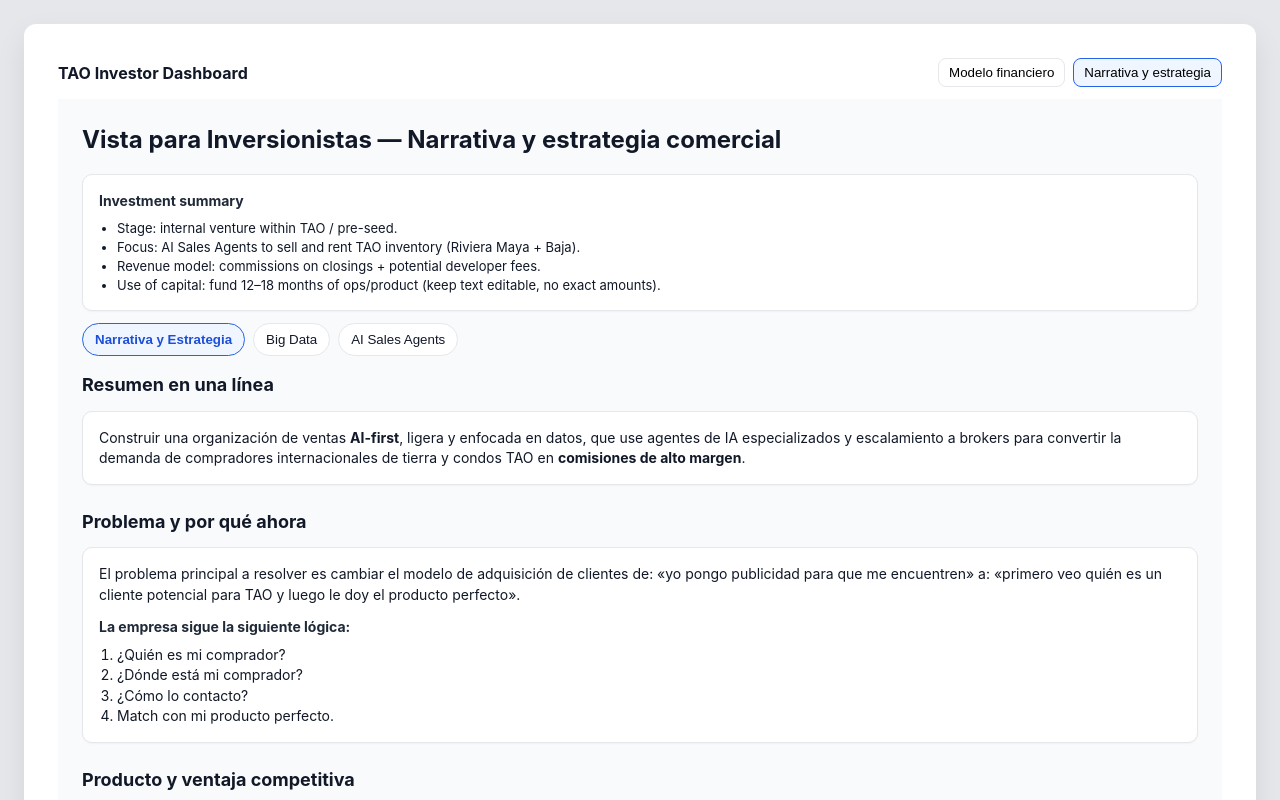
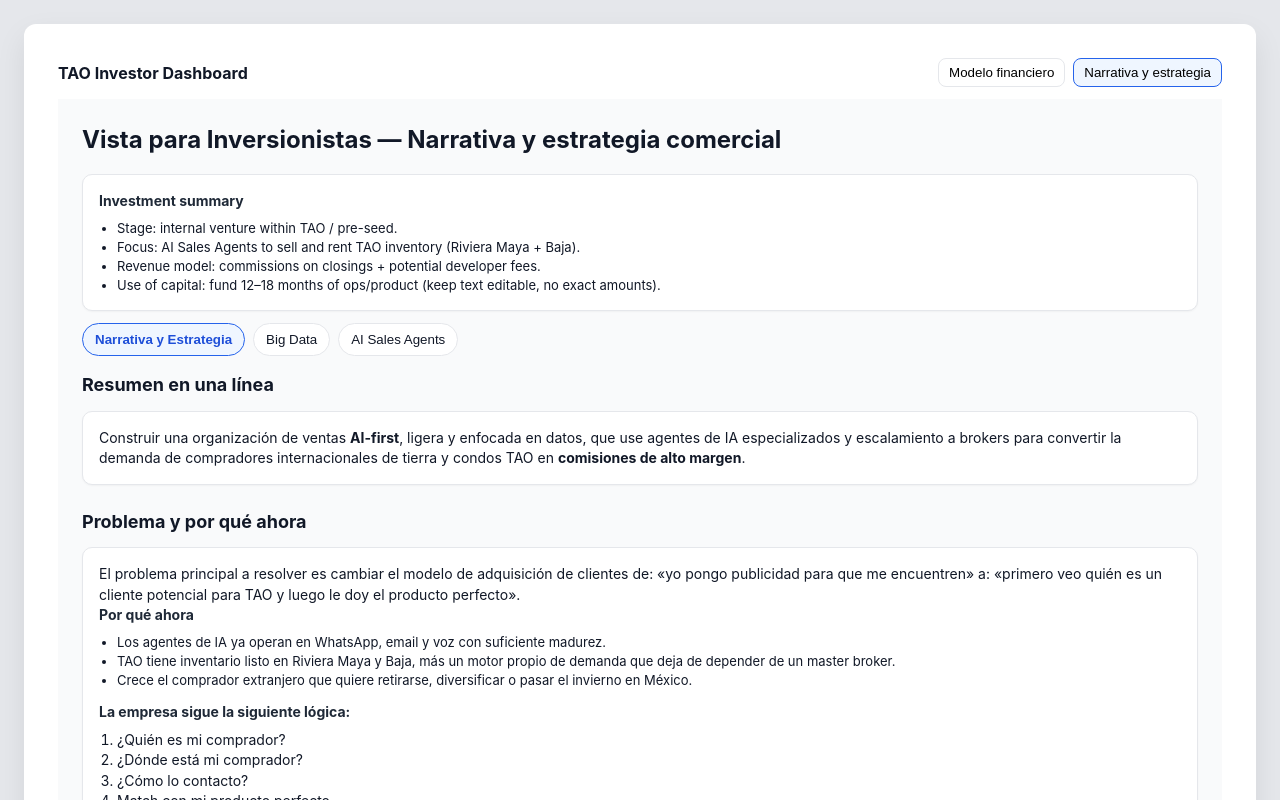
Before and after one commit to Tao2025-code/tao-ai-sales-agent, a React (Vite) app in the folder tao-ai-sales-agents/: page / in a window 1280 px wide. Both pictures are taken after a click on the button "Narrativa y estrategia". Shown: the top 800 px of the page. Built offline with nearby package versions, Linux system fonts and the light colour scheme.

Commit message:
Add narrative timing and risks details

```diff
--- a/tao-ai-sales-agents/src/TaoDashboard.tsx
+++ b/tao-ai-sales-agents/src/TaoDashboard.tsx
@@ -1231,6 +1231,18 @@
                 «yo pongo publicidad para que me encuentren» a: «primero veo quién es un cliente
                 potencial para TAO y luego le doy el producto perfecto».
               </p>
+              <h3 style={styles.h3}>Por qué ahora</h3>
+              <ul style={styles.ul}>
+                <li>Los agentes de IA ya operan en WhatsApp, email y voz con suficiente madurez.</li>
+                <li>
+                  TAO tiene inventario listo en Riviera Maya y Baja, más un motor propio de demanda que
+                  deja de depender de un master broker.
+                </li>
+                <li>
+                  Crece el comprador extranjero que quiere retirarse, diversificar o pasar el invierno en
+                  México.
+                </li>
+              </ul>
               <h4 style={{ ...styles.h3, marginTop: 12 }}>La empresa sigue la siguiente lógica:</h4>
               <ol style={styles.ol}>
                 <li>¿Quién es mi comprador?</li>
@@ -1378,6 +1390,22 @@
                   comportamiento (aperturas, clics, respuestas al chat, visitas a landing de Baja) y
                   se pasan a brokers sólo cuando hay alta probabilidad de cierre.
                 </li>
+              </ul>
+            </Card>
+
+            <Card style={{ marginTop: 12 }}>
+              <h3 style={styles.h3}>Riesgos y mitigantes</h3>
+              <ul style={styles.ul}>
+                <li>
+                  Dependencia en inventario TAO; mitigación: brokers humanos en el loop y acuerdos
+                  adicionales con desarrolladores.
+                </li>
+                <li>
+                  Adopción de agentes de IA; mitigación: A/B testing de canales, scripts y handoff a broker
+                  cuando el lead prefiere hablar con una persona.
+                </li>
+                <li>Calidad de datos; mitigación: limpieza continua de la base y scoreo recurrente.</li>
+                <li>Concentración geográfica; mitigación: diversificación gradual entre proyectos Riviera Maya y Baja.</li>
               </ul>
             </Card>
           </Section>
```
